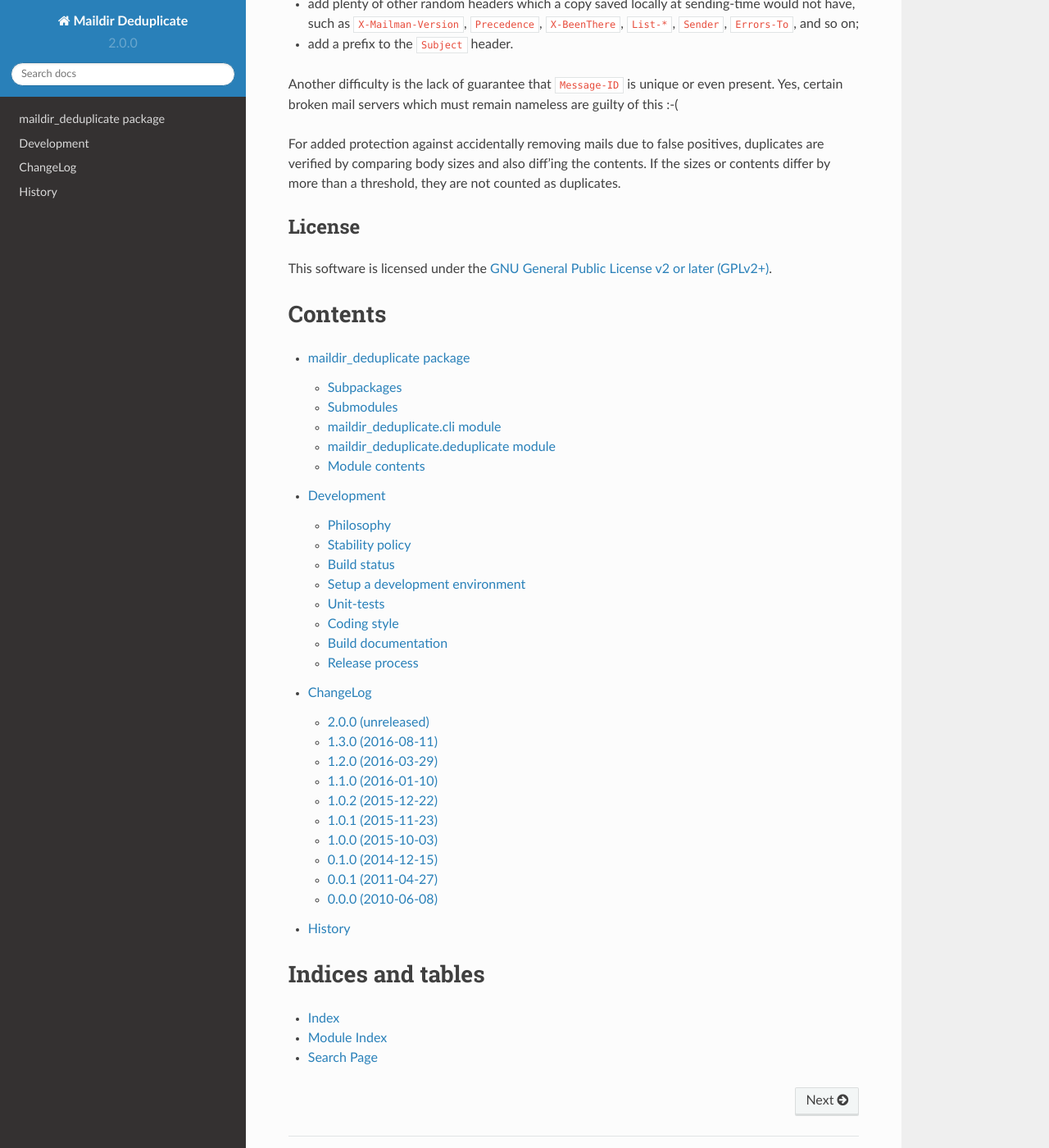
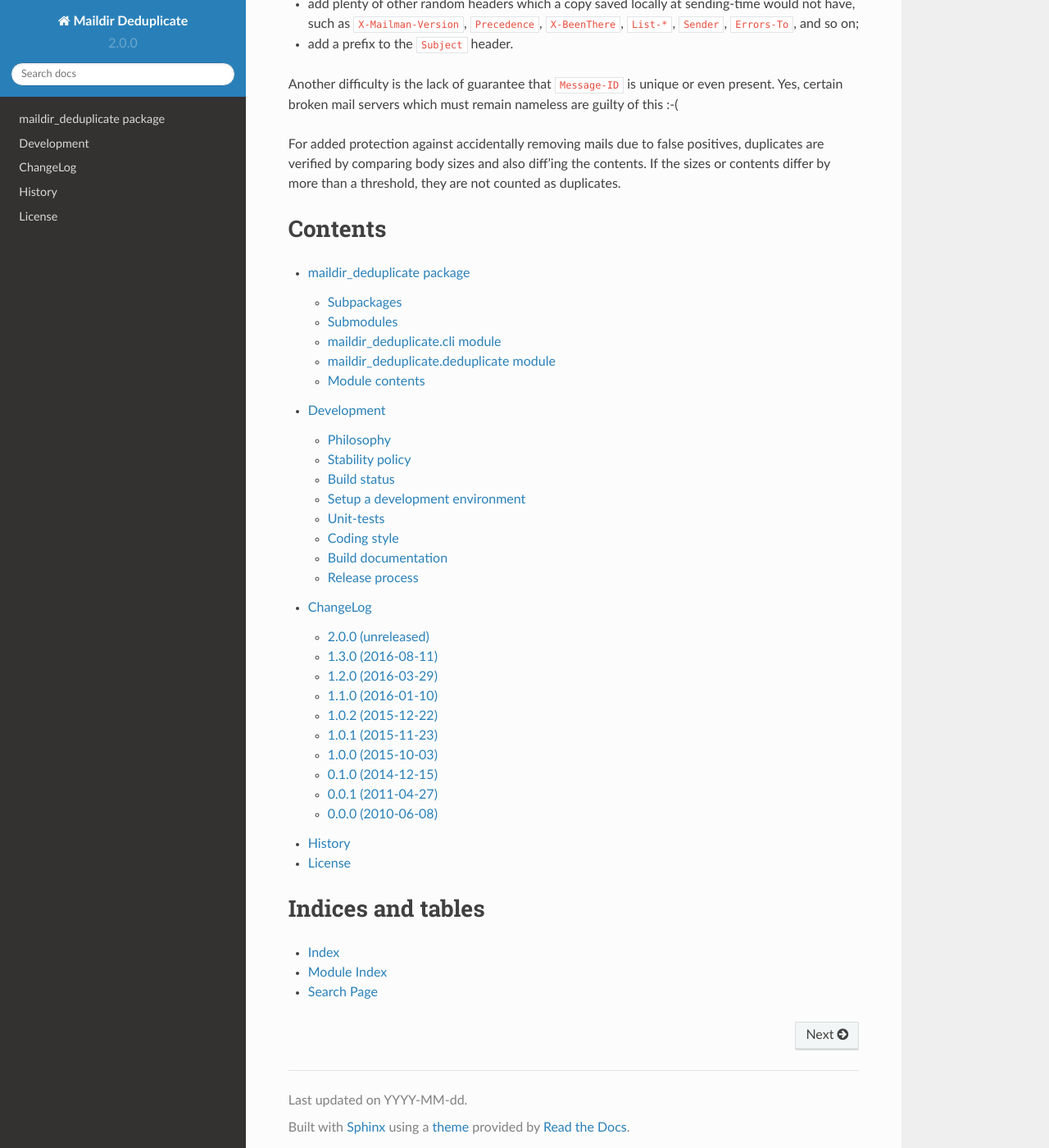
Before and after one commit to kdeldycke/mail-deduplicate, a Sphinx documentation site: the page built from docs/index.rst, in a window 1280 px wide and 1400 px high, scrolled down 2374 px. Shown: the whole window at 82% size. Built offline with Sphinx 7.4.7 and the Read the Docs theme 2.0.0, drawn with Linux system fonts in a browser that asks for light colours; pages that are not in the unit, such as notebooks, are missing from menus.

Commit message:
Move verbose license text to dedicated page.
There's enough badges and clues around for a user to get which license
this code is distributed under. No need to overload the readme with it.

```diff
--- a/README.rst
+++ b/README.rst
@@ -169,11 +169,3 @@
 positives, duplicates are verified by comparing body sizes and also diff'ing
 the contents.  If the sizes or contents differ by more than a threshold, they
 are not counted as duplicates.
-
-
-License
--------
-
-This software is licensed under the `GNU General Public License v2 or later
-(GPLv2+)
-<https://github.com/kdeldycke/maildir-deduplicate/blob/master/LICENSE>`_.
--- a/docs/index.rst
+++ b/docs/index.rst
@@ -11,6 +11,7 @@
    development
    changelog
    history
+   license
 
 
 Indices and tables
```
Also changed, not shown: docs/license.rst (added, +8 -0 lines).
